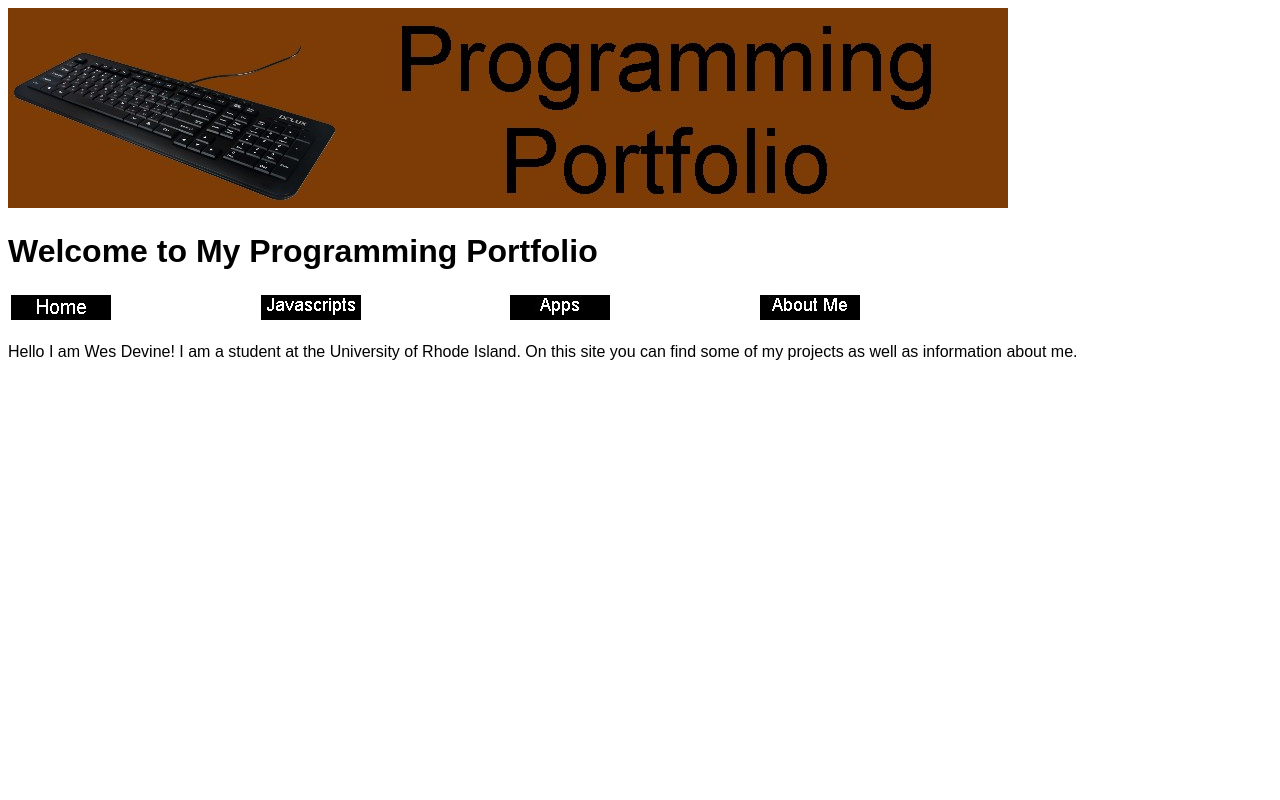
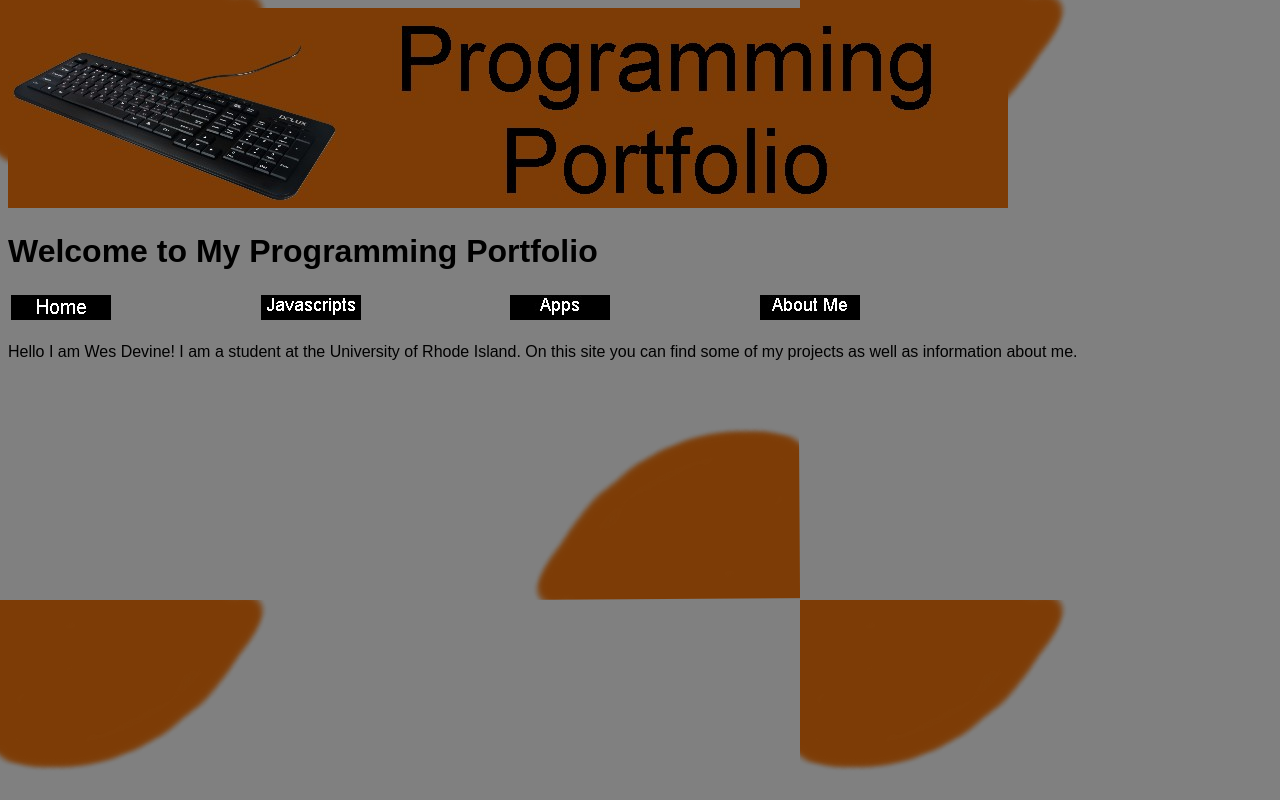
Before and after one commit to wesleydevine/wesleydevine.github.io, a plain HTML site: page index.html in a window 1280 px wide. Drawn offline with Linux system fonts and the light colour scheme.

Commit message:
Update index.html

```diff
--- a/index.html
+++ b/index.html
@@ -11,6 +11,10 @@
       h1 {
         font-family: Arial;
         }
+        body {
+             background-image:url("background.png");
+             background-color:#808080;
+         }
     </style>
     <body>
         <img src = "header.jpg">
```
